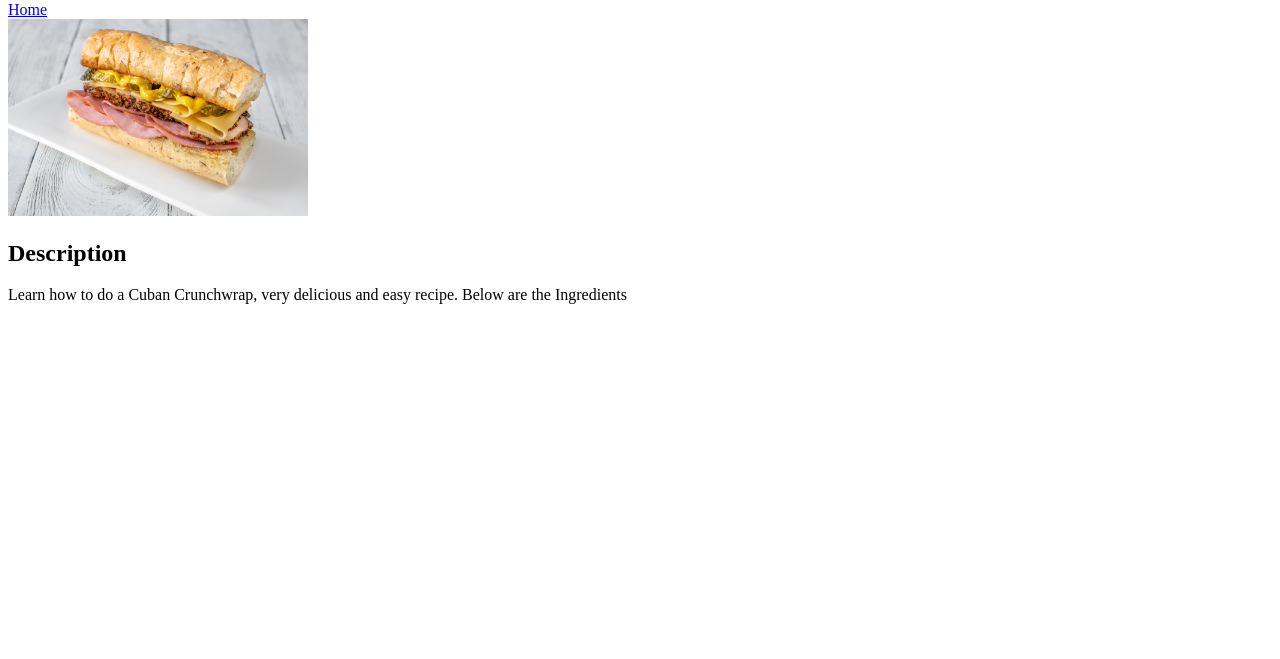
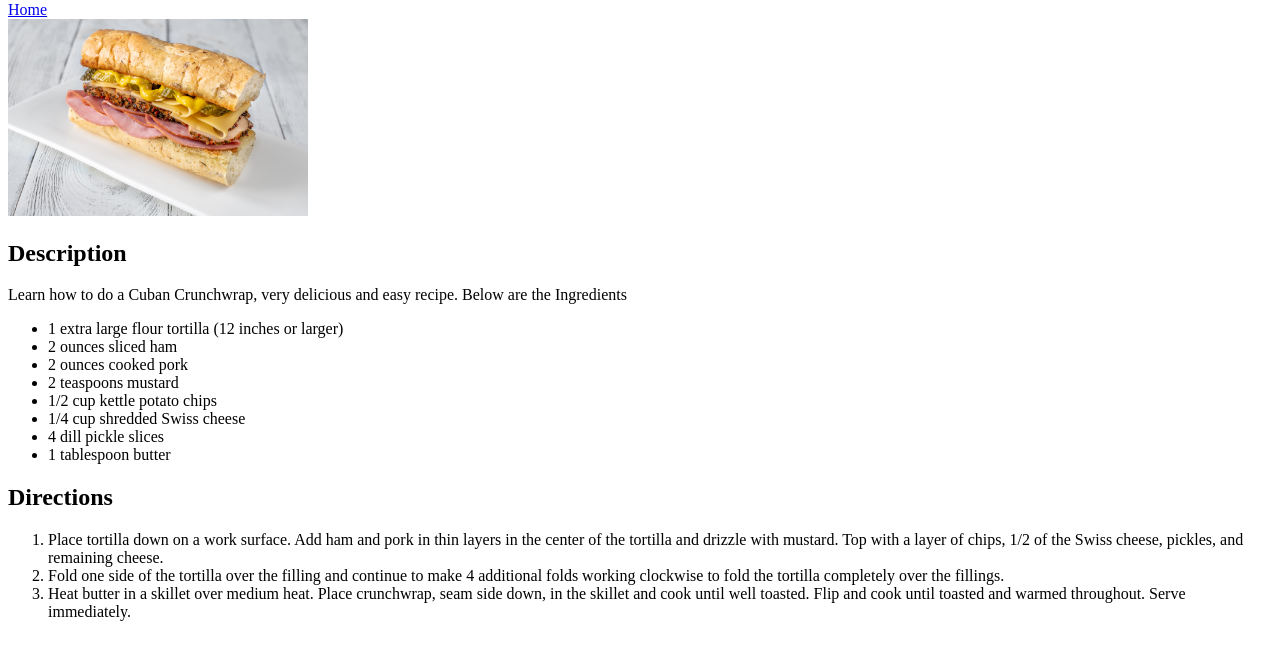
Before and after one commit to Jagatara11/odin-recipes, a plain HTML site: page recipes/cuban-crunchwrap.html in a window 1280 px wide. Shown: the part 79-738 px from the top of the page. Drawn offline with Linux system fonts and the light colour scheme.

```diff
--- a/recipes/cuban-crunchwrap.html
+++ b/recipes/cuban-crunchwrap.html
@@ -12,6 +12,25 @@
 </div>
 <h2>Description</h2>
 <p>Learn how to do a Cuban Crunchwrap,  very delicious and easy recipe. Below are the Ingredients</p>
+<ul>
+  <li>1 extra large flour tortilla (12 inches or larger)</li>
+  <li>2 ounces sliced ham</li>
+  <li>2 ounces cooked pork</li>
+  <li>2 teaspoons mustard</li>
+  <li>1/2 cup kettle potato chips</li>
+  <li>1/4 cup shredded Swiss cheese</li>
+  <li>4 dill pickle slices</li>
+  <li>1 tablespoon butter</li>
+</ul>
+<h2>Directions</h2>
+<ol>
+<li>Place tortilla down on a work surface.
+  Add ham and pork in thin layers in the center of the tortilla
+  and drizzle with mustard. Top with a layer of chips,
+   1/2 of the Swiss cheese, pickles, and remaining cheese.  </li>
+<li>Fold one side of the tortilla over the filling and continue to make 4 additional folds working clockwise to fold the tortilla completely over the fillings. </li>
+<li>Heat butter in a skillet over medium heat.  Place crunchwrap, seam side down, in the skillet and cook until well toasted. Flip and cook until toasted and warmed throughout. Serve immediately.</li>
+</ol>
 
 </body>
 </html>
```
Also changed, not shown: index.html (+9 -1 lines), recipes/index.html (added, +13 -0 lines), recipes/recipes/cuban-crunchwrap.html (added, +17 -0 lines), recipes/classic-chicken-salad.html (added), recipes/fluffy-scrambled-eggs.html (added), recipes/images/sandwich-image.webp (added), recipes/images/sandwich2.jpg (added), 1 other file.
